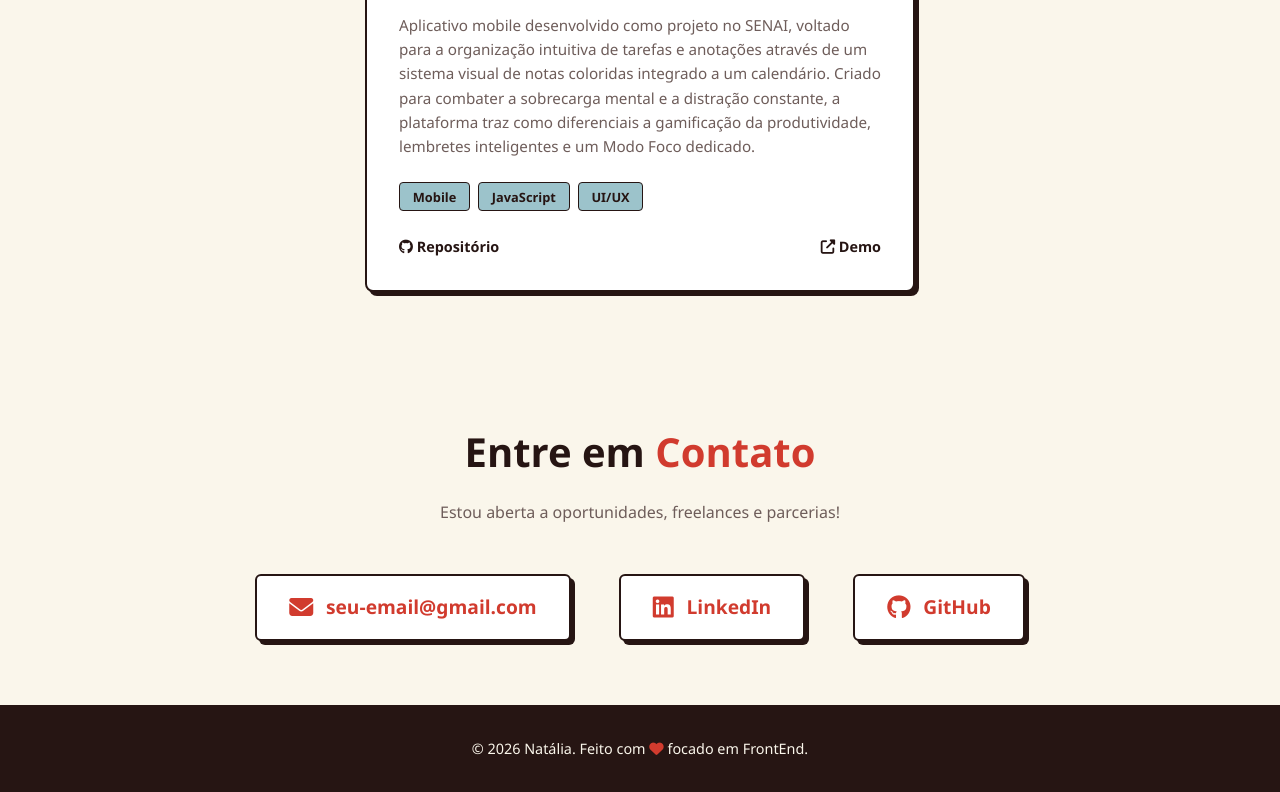
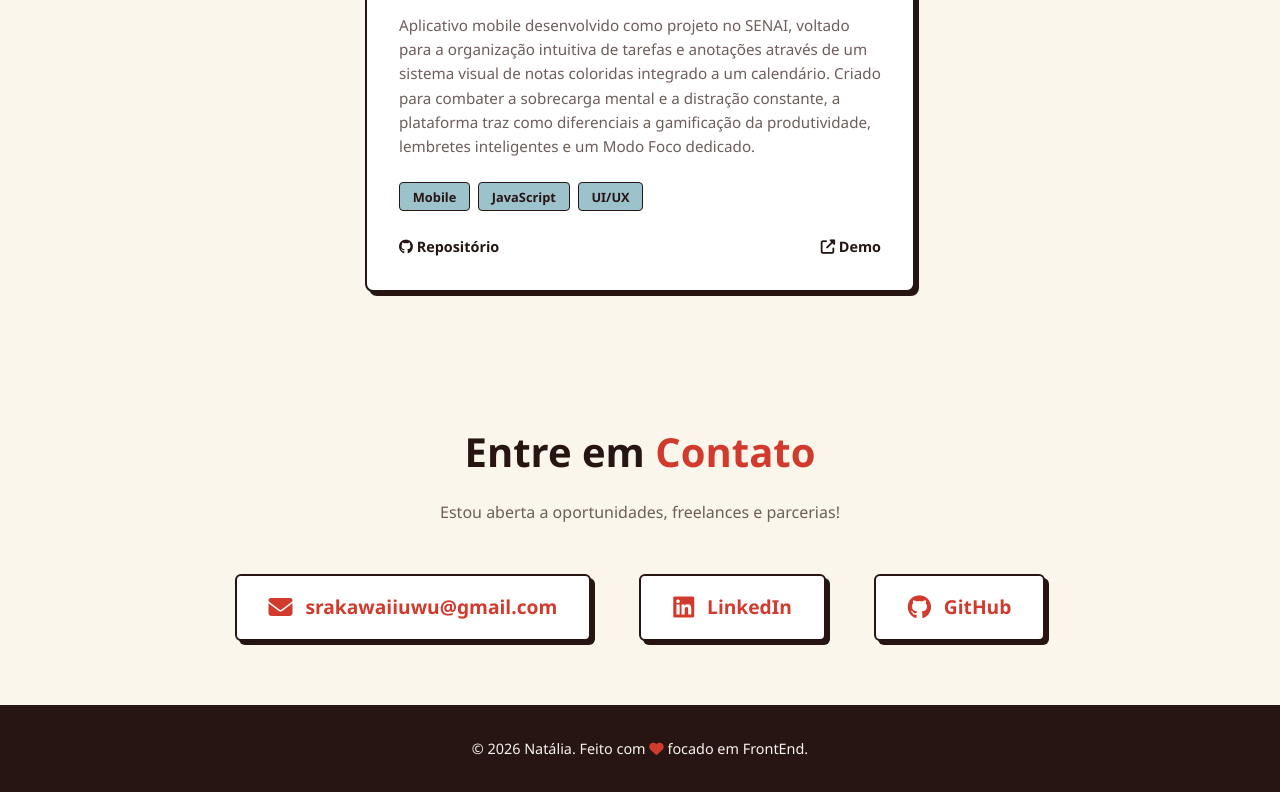
Before and after one commit to Nates2912/meu_portifolio, a plain HTML site: page index.html in a window 1280 px wide. Shown: the part 2206-2998 px from the top of the page. Drawn offline with Linux system fonts and the light colour scheme.

Commit message:
feat: links consertados

```diff
--- a/index.html
+++ b/index.html
@@ -121,9 +121,9 @@
                 <h2 class="section-title">Entre em <span>Contato</span></h2>
                 <p class="contact-subtitle">Estou aberta a oportunidades, freelances e parcerias!</p>
                 <div class="contact-links">
-                    <a href="srakawaiiuwu@gmail.com" class="contact-item">
+                    <a href="mailto:srakawaiiuwu@gmail.com" class="contact-item">
                         <i class="fas fa-envelope"></i>
-                        <span>seu-email@gmail.com</span>
+                        <span>srakawaiiuwu@gmail.com</span>
                     </a>
                     <a href="https://www.linkedin.com/in/natália-costa-da-silva/" target="_blank" class="contact-item">
                         <i class="fab fa-linkedin"></i>
```
